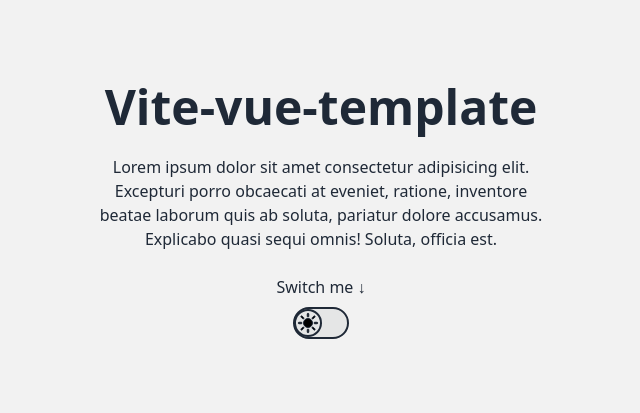
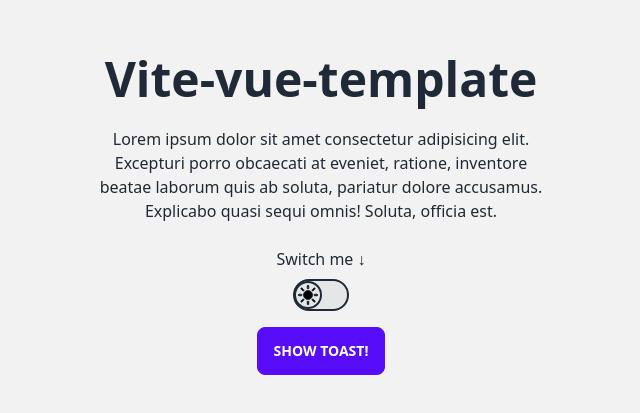
Before and after one commit to eugenfaust/vite-vue-template, a Vue app: page / in a window 1280 px wide. Shown: the part 185-598 px from the top of the page, without its empty margins (319-959 px from the left). Built offline with nearby package versions, Linux system fonts and the light colour scheme.

Commit message:
Add toastification

```diff
--- a/package.json
+++ b/package.json
@@ -13,6 +13,7 @@
   "dependencies": {
     "daisyui": "^2.46.1",
     "vue": "^3.2.45",
+    "vue-toastification": "^2.0.0-rc.5",
     "vuex": "^4.0.2"
   },
   "devDependencies": {
--- a/src/App.vue
+++ b/src/App.vue
@@ -1,13 +1,20 @@
 <script>
 import ThemeSwitcher from './components/ThemeSwitcher.vue';
-
+import { useToast } from 'vue-toastification';
 export default {
+  setup() {},
   data() {
-    return {};
+    const toast = useToast();
+    return { toast };
   },
   mounted() {
     const locTheme = localStorage.getItem('theme') || 'light';
     this.$store.commit('setTheme', locTheme);
+  },
+  methods: {
+    showToast() {
+      this.toast.info('This is toast!');
+    },
   },
   computed: {
     theme() {
@@ -31,6 +38,9 @@ export default {
         </p>
         <p>Switch me ↓</p>
         <div class="flex justify-center m-2"><ThemeSwitcher class="" /></div>
+        <button class="btn btn-primary mt-2" @click="showToast">
+          Show toast!
+        </button>
       </div>
     </div>
   </div>
--- a/src/main.js
+++ b/src/main.js
@@ -1,6 +1,8 @@
 import { createApp } from 'vue';
 import store from './store';
+import Toast from "vue-toastification";
+import "vue-toastification/dist/index.css";
 import './style.css';
 import App from './App.vue';
 
-createApp(App).use(store).mount('#app');
+createApp(App).use(store).use(Toast).mount('#app');
```
Also changed, not shown: 1 other file (tests, documents, lock files or other folders).
